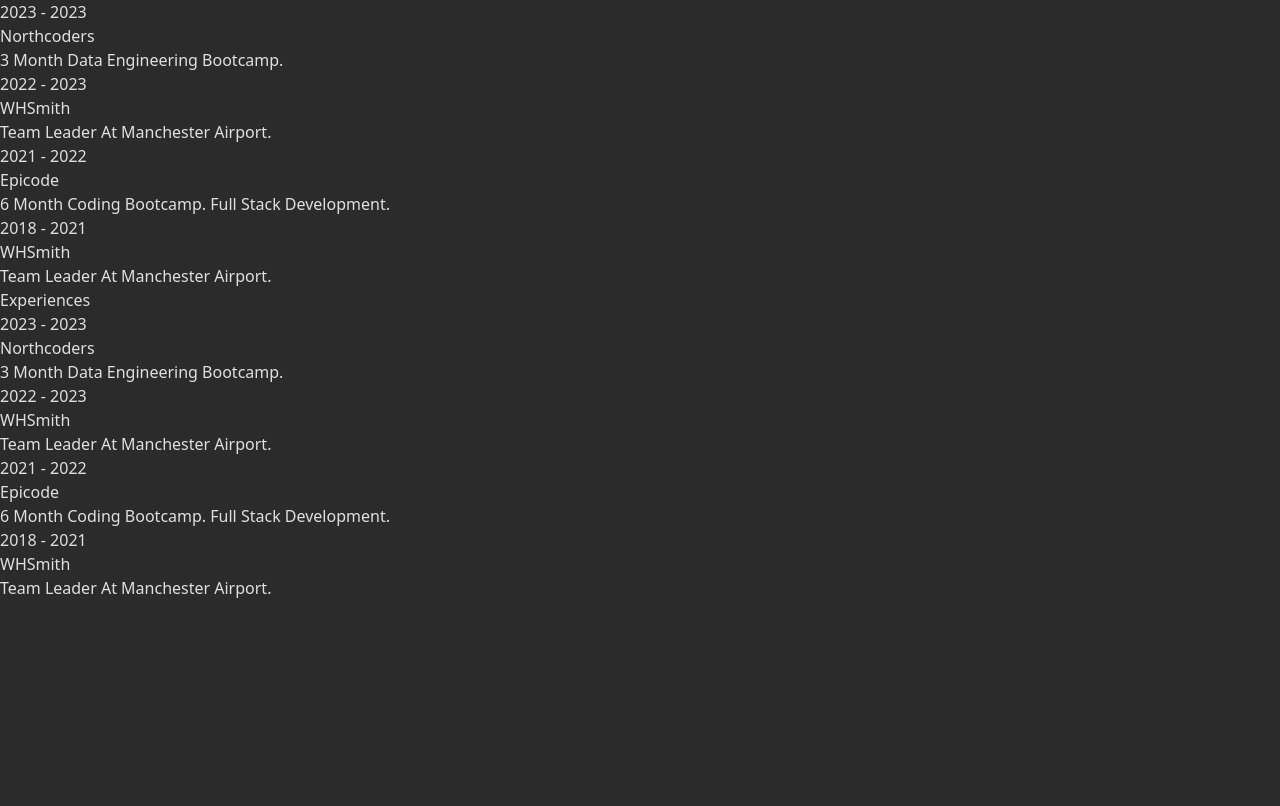
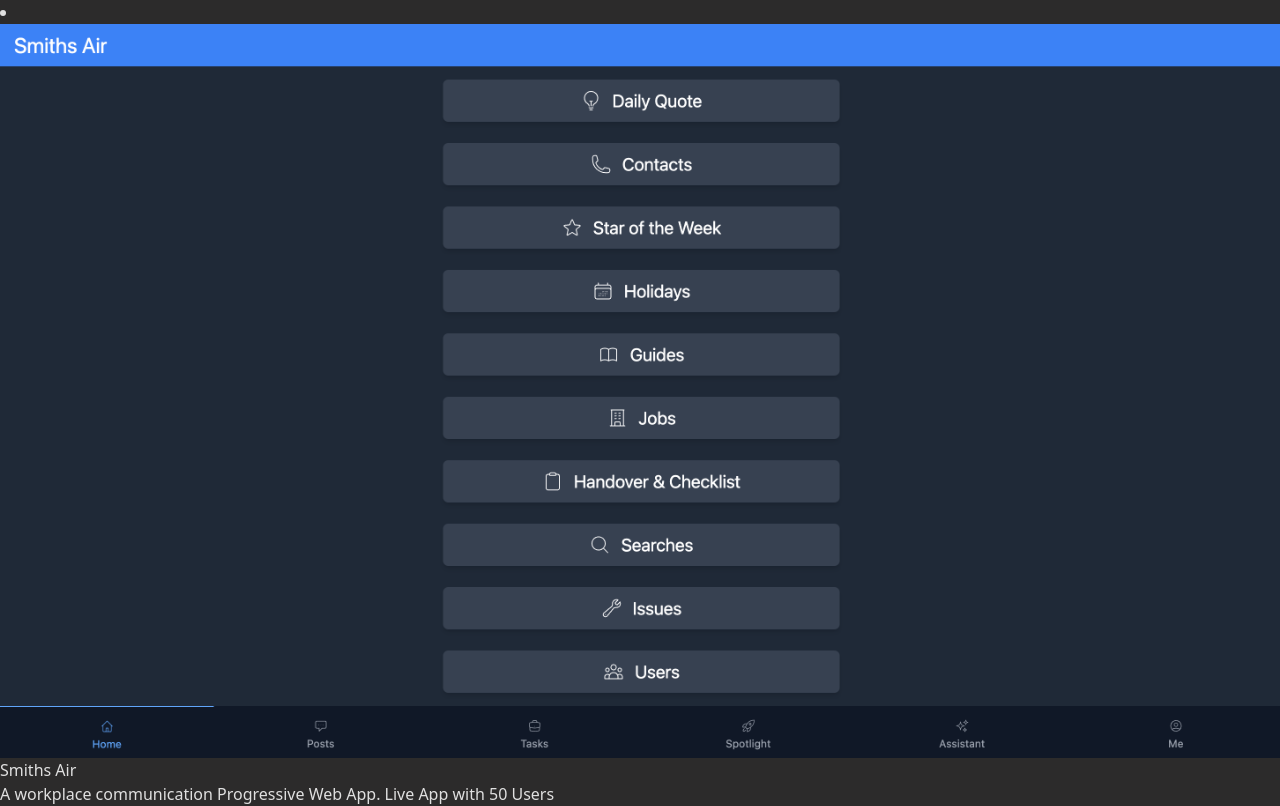
Before and after one commit to hsattar/hsattar, a Next.js app: page / in a window 1280 px wide. Shown: the part 1522-2328 px from the top of the page. Before the commit the page ends 2122 px from the top, so only its background shows below. Built offline with nearby package versions, Linux system fonts and the light colour scheme.

Commit message:
changed projects section content

```diff
--- a/src/components/CodingProjects.tsx
+++ b/src/components/CodingProjects.tsx
@@ -1,50 +1,42 @@
 export default function CodingProjects() {
   return (
-    <div className="select-none">
-      <h2 className="text-center text-4xl mb-8 mt-16">Experiences</h2>
-      <section className="flex flex-col items-center">
-        {experiences.map(({ title, description, type, year }, index) => (
-          <div key={index} className={`flex items-center w-[90vw] lg:w-[75vw] my-4 rounded-md text-center border-[3px] ${type === 'education' ? 'border-green-300' : 'border-blue-500'}`}>
-            <div
-              className={`h-[100%] ${description.length === 24 && 'leading-[100px]'} ${description.length === 34 && 'leading-[125px]'} ${description.length === 48 && 'leading-[145px]'} sm:leading-[100px] w-[150px] border-r-[3px] ${type === 'education' ? 'border-green-300' : 'border-blue-500'}`}
-            >
-              <h3 className="font-medium">{year}</h3>
-            </div>
-
-            <div className="w-full p-4">
-              <h3 className="text-xl font-medium mb-2">{title}</h3>
-              <p>{description}</p>
-            </div>
+    <section className="min-h-screen">
+      <h2 className="text-center text-4xl mt-20 mb-12 select-none">Coding Projects</h2>
+      <div className="grid grid-cols-2">
+      {codingProjects.map(({ title, description, technologies, link, image }, index) => (
+        <li key={index} className={`flex flex-col items-center p-4 select-none`}>
+          <a href={link} target="_blank" rel="noreferrer" className="flex justify-center items-center w-full md:w-[50%]">
+            <img src={image} className="w-full" alt={title} />
+          </a>
+          <div className="flex flex-grow flex-col justify-between items-center text-center py-8">
+            <a href={link} target="_blank" rel="noreferrer">
+              <h4 className="text-center text-3xl font-medium">{title}</h4>
+            </a>
+            <p className="mt-4 mb-2 text-xl">{description}</p>
+            <p className="text-md text-gray-300">{technologies}</p>
           </div>
-        ))}
-      </section>
-    </div>
+        </li>
+      ))}
+      </div>
+    </section>
   )
 }
 
-const experiences: IExperience[] = [
+const codingProjects: ICodingProjects[] = [
   {
-    year: '2023 - 2023',
-    title: 'Northcoders',
-    description: '3 Month Data Engineering Bootcamp.',
-    type: 'education',
+    image: '/assets/smiths-air.png',
+    link: 'https://youtu.be/biNf-jZZ9gk',
+    title: 'Smiths Air',
+    subtitle: 'Solo Project',
+    description: 'A workplace communication Progressive Web App. Live App with 50 Users',
+    technologies: 'Next.js, Redux, Tailwind CSS, Node.js, Express, MongoDB, TypeScript, Jest'
   },
   {
-    year: '2022 - 2023',
-    title: 'WHSmith',
-    description: 'Team Leader At Manchester Airport.',
-    type: 'work',
-  },
-  {
-    year: '2021 - 2022',
-    title: 'Epicode',
-    description: '6 Month Coding Bootcamp. Full Stack Development.',
-    type: 'education',
-  },
-  {
-    year: '2018 - 2021',
-    title: 'WHSmith',
-    description: 'Team Leader At Manchester Airport.',
-    type: 'work',
-  },
+    image: '/assets/code-buddy.jpg',
+    link: 'https://youtu.be/gJ_Q4nzSVMs',
+    title: 'Code Buddy',
+    subtitle: 'Solo Project',
+    description: 'Code Buddy is a no-code platform that allows you to create websites using a drag and drop interface.',
+    technologies: 'React, Redux, Tailwind CSS, Node.js, Express, MongoDB, TypeScript'
+  }
 ]
--- a/src/components/HeroSection.tsx
+++ b/src/components/HeroSection.tsx
@@ -27,7 +27,7 @@
 export default function HeroSection() {
   return (
     <>
-      <section className="flex flex-col lg:flex-row items-center my-4 select-none min-h-screen">
+      <section className="flex flex-col lg:flex-row items-center my-4 select-none">
         <div className="flex-grow flex flex-col items-center justify-center">
           <motion.div variants={slideDownAnimationVariants} initial="initial" whileInView="animate" viewport={{ once: true }}>
             <p className="text-5xl p-4 text-center">Hasan Sattar</p>
--- a/types/global.d.ts
+++ b/types/global.d.ts
@@ -18,7 +18,6 @@
   subtitle: string
   description: string
   technologies: string
-  direction: string
 }
 
 interface IClass {
```
Also changed, not shown: src/components/projects.tsx (deleted, +0 -45 lines).
